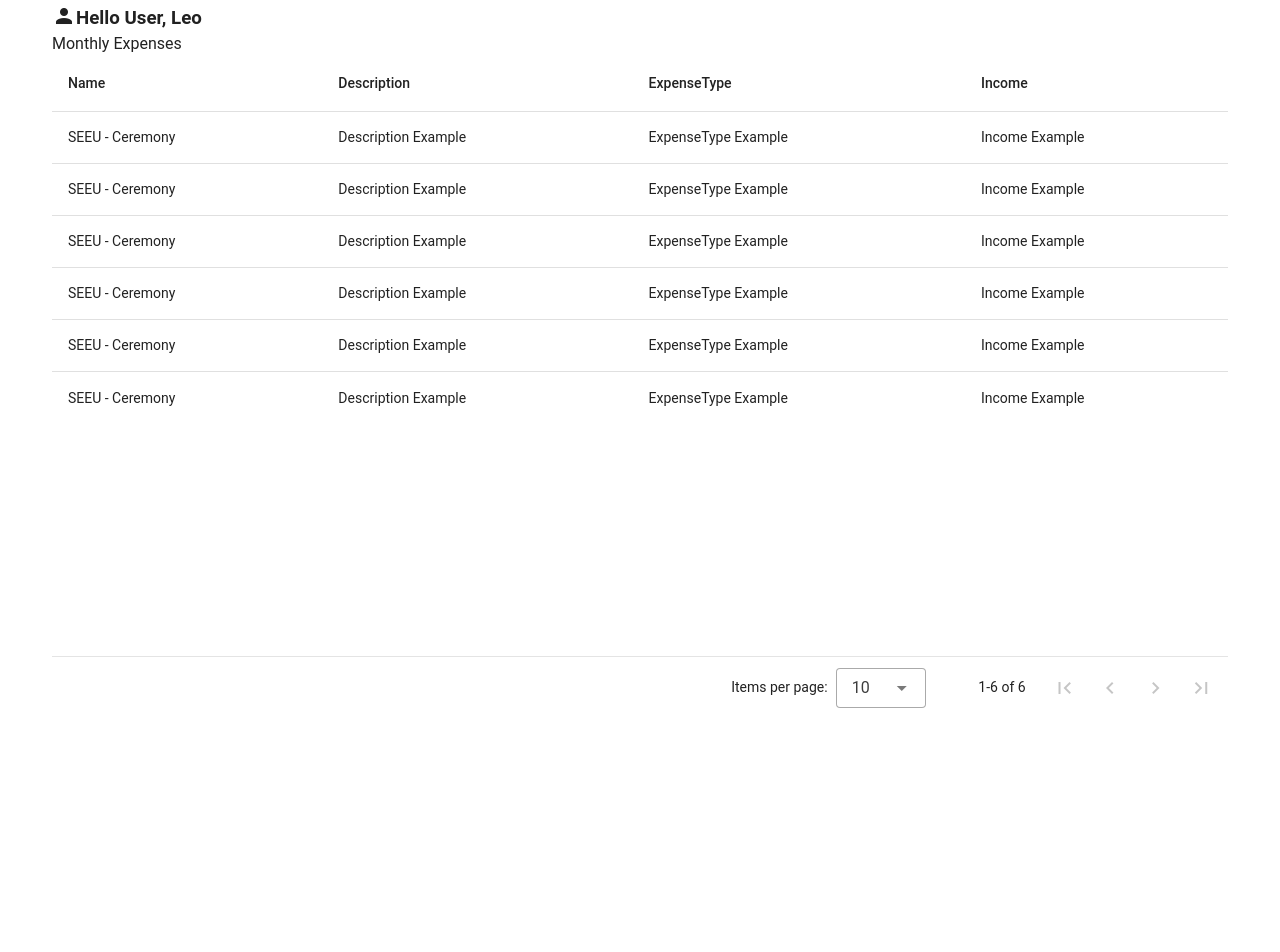
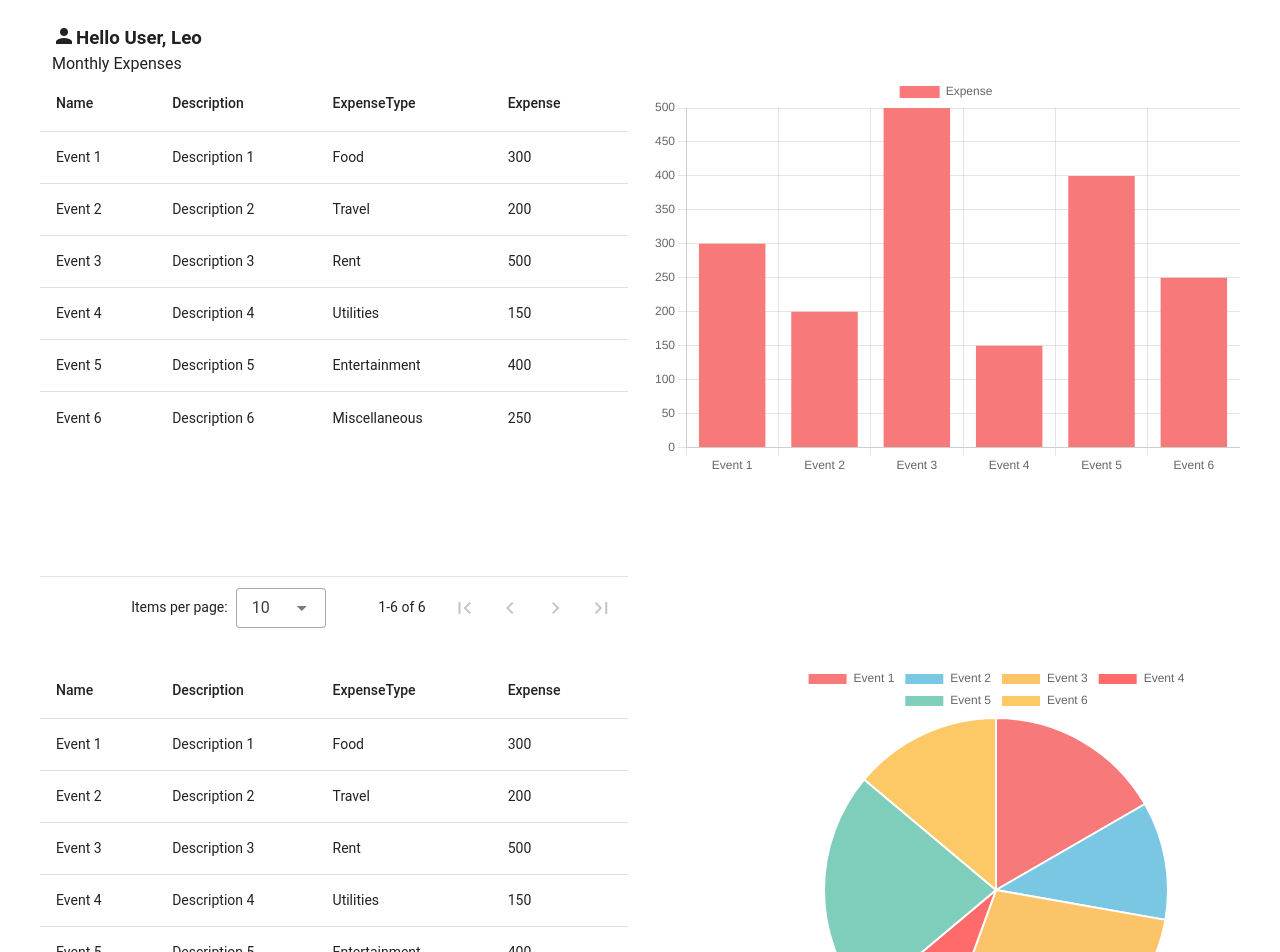
Before and after one commit to nikoladomazetovikj/budget-planner-app, a Vue app: page /dashboard in a window 1280 px wide. Shown: the part 80-1032 px from the top of the page. Before the commit the page ends 819 px from the top, so only its background shows below. Built offline with nearby package versions, Linux system fonts and the light colour scheme.

Commit message:
feat : Graphs , Pie.

```diff
--- a/package.json
+++ b/package.json
@@ -9,9 +9,11 @@
   },
   "dependencies": {
     "@mdi/font": "7.0.96",
+    "chart.js": "^4.4.3",
     "core-js": "^3.34.0",
     "roboto-fontface": "*",
     "vue": "^3.4.0",
+    "vue-chartjs": "^5.3.1",
     "vuetify": "^3.5.0",
     "vuex": "^4.0.2"
   },
--- a/src/App.vue
+++ b/src/App.vue
@@ -1,10 +1,31 @@
 <template>
   <v-app>
-    <v-main>
       <router-view />
-<!--        <Login></Login>-->
-<!--      <Signin></Signin>-->
-    </v-main>
+      <v-app-bar :elevation="2" rounded>
+        <template v-slot:prepend>
+          <v-app-bar-nav-icon></v-app-bar-nav-icon>
+        </template>
+
+        <v-app-bar-title style="font-size:16px;">Budget Planner 1.0</v-app-bar-title>
+
+        <!-- Adding links to the app bar -->
+        <v-spacer></v-spacer>
+        <router-link to="/dashboard">
+          <v-btn color="black">Home</v-btn>
+        </router-link>
+        <router-link to="/expenses">
+          <v-btn color="black">Expenses</v-btn>
+        </router-link>
+        <router-link to="/manageExpenses">
+          <v-btn color="black">Manage Expenses</v-btn>
+        </router-link>
+        <router-link to="/income">
+          <v-btn color="black">Income</v-btn>
+        </router-link>
+        <router-link to="/settings">
+          <v-btn color="black">Settings</v-btn>
+        </router-link>
+      </v-app-bar>
   </v-app>
 </template>
 
--- a/src/components/Dashboard.vue
+++ b/src/components/Dashboard.vue
@@ -1,101 +1,75 @@
 <template>
-  <v-card>
-    <v-layout>
-      <v-app-bar :elevation="2" rounded>
-        <template v-slot:prepend>
-          <v-app-bar-nav-icon></v-app-bar-nav-icon>
-        </template>
-
-        <v-app-bar-title style="font-size:16px;">Budget Planner 1.0</v-app-bar-title>
-
-        <!-- Adding links to the app bar -->
-        <v-spacer></v-spacer>
-        <router-link to="/dashboard">
-          <v-btn color="black">Home</v-btn>
-        </router-link>
-        <router-link to="/expenses">
-          <v-btn color="black">Expenses</v-btn>
-        </router-link>
-        <router-link to="/manageExpenses">
-          <v-btn color="black">Manage Expenses</v-btn>
-        </router-link>
-        <router-link to="/income">
-          <v-btn color="black">Income</v-btn>
-        </router-link>
-        <router-link to="/settings">
-          <v-btn color="black">Settings</v-btn>
-        </router-link>
-      </v-app-bar>
-
-      <v-main>
-      </v-main>
-    </v-layout>
+  <v-card class="mt-16">
+    <!-- App Bar code is commented out -->
   </v-card>
-  <div style="width:95%; margin:auto; padding:20px;">
-    <div class="d-flex align-center">
+  <div class="pa-10">
+    <div class="d-flex align-center ml-3">
       <v-icon class="mt-n1">mdi-account</v-icon>
       <h3>Hello User, Leo</h3>
-      <div></div>
     </div>
-    <div>Monthly Expenses</div>
-
-    <v-data-table :height="pageHeight" :items="items" style="cursor:pointer">
+    <div class="ml-3">Monthly Expenses</div>
+<v-row>
+  <v-col cols="6">
+    <v-data-table height="500" :items="items" style="cursor:pointer">
       <template v-slot:item="{ item }">
         <tr>
           <td>{{ item.name }}</td>
           <td>{{ item.Description }}</td>
           <td>{{ item.ExpenseType }}</td>
-          <td>{{ item.Income }}</td>
+          <td>{{ item.Expense }}</td>
         </tr>
       </template>
     </v-data-table>
+  </v-col>
+  <v-col cols="6">
+    <graph :items="items"></graph>
+  </v-col>
+</v-row>
+
+    <v-row>
+      <v-col cols="6">
+        <v-data-table  height="400" :items="items" style="cursor:pointer">
+          <template v-slot:item="{ item }">
+            <tr>
+              <td>{{ item.name }}</td>
+              <td>{{ item.Description }}</td>
+              <td>{{ item.ExpenseType }}</td>
+              <td>{{ item.Expense }}</td>
+            </tr>
+          </template>
+        </v-data-table>
+      </v-col>
+      <v-col cols="6">
+        <div style="margin-left:100px;">
+          <pie :items="items"></pie>
+        </div>
+
+      </v-col>
+    </v-row>
+
   </div>
 </template>
 
 <script>
 import { mapGetters, mapState } from "vuex";
+import Graph from './Graph.vue';
+import Pie from "@/components/Pie.vue";
 
 export default {
   name: 'BudgetPlanner',
+  components: {
+    Pie,
+    Graph
+  },
   data() {
     return {
       items: [
-        {
-          name: 'SEEU - Ceremony',
-          Description: 'Description Example',
-          ExpenseType: 'ExpenseType Example',
-          Income: 'Income Example',
-        },
-        {
-          name: 'SEEU - Ceremony',
-          Description: 'Description Example',
-          ExpenseType: 'ExpenseType Example',
-          Income: 'Income Example',
-        },
-        {
-          name: 'SEEU - Ceremony',
-          Description: 'Description Example',
-          ExpenseType: 'ExpenseType Example',
-          Income: 'Income Example',
-        },
-        {
-          name: 'SEEU - Ceremony',
-          Description: 'Description Example',
-          ExpenseType: 'ExpenseType Example',
-          Income: 'Income Example',
-        },
-        {
-          name: 'SEEU - Ceremony',
-          Description: 'Description Example',
-          ExpenseType: 'ExpenseType Example',
-          Income: 'Income Example',
-        },
-        {
-          name: 'SEEU - Ceremony',
-          Description: 'Description Example',
-          ExpenseType: 'ExpenseType Example',
-          Income: 'Income Example',
-        },
+        { name: 'Event 1', Description: 'Description 1', ExpenseType: 'Food', Expense: 300 },
+        { name: 'Event 2', Description: 'Description 2', ExpenseType: 'Travel', Expense: 200 },
+        { name: 'Event 3', Description: 'Description 3', ExpenseType: 'Rent', Expense: 500 },
+        { name: 'Event 4', Description: 'Description 4', ExpenseType: 'Utilities', Expense: 150 },
+        { name: 'Event 5', Description: 'Description 5', ExpenseType: 'Entertainment', Expense: 400 },
+        { name: 'Event 6', Description: 'Description 6', ExpenseType: 'Miscellaneous', Expense: 250 }
       ]
     }
   },
--- /dev/null
+++ b/src/components/Graph.vue
@@ -0,0 +1,66 @@
+<template>
+  <Bar
+    id="my-chart-id"
+    :options="chartOptions"
+    :data="chartData"
+  />
+</template>
+
+<script>
+import { Bar } from 'vue-chartjs'
+import { Chart as ChartJS, Title, Tooltip, Legend, BarElement, CategoryScale, LinearScale } from 'chart.js'
+
+ChartJS.register(Title, Tooltip, Legend, BarElement, CategoryScale, LinearScale)
+
+export default {
+  name: 'Graph',
+  components: {Bar},
+  props: {
+    items: {
+      type: Array,
+      required: true
+    }
+  },
+  data() {
+    return {
+      chartData: {
+        labels: [],
+        datasets: [
+          {
+            label: 'Expense',
+            backgroundColor: '#f87979',
+            data: []
+          }
+        ]
+      },
+      chartOptions: {
+        responsive: true,
+        maintainAspectRatio: false
+      }
+    }
+  },
+  watch: {
+    items: {
+      handler(newItems) {
+        this.updateChartData(newItems);
+      },
+      immediate: true
+    }
+  },
+  methods: {
+    updateChartData(items) {
+      const labels = items.map(item => item.name);
+      const expenseData = items.map(item => item.Expense);
+
+      this.chartData.labels = labels;
+      this.chartData.datasets[0].data = expenseData;
+    }
+  }
+}
+</script>
+
+<style scoped>
+#my-chart-id {
+  max-height: 400px; /* Adjust this value as needed */
+}
+</style>
--- /dev/null
+++ b/src/components/Pie.vue
@@ -0,0 +1,70 @@
+<template>
+  <div class="pie-chart-container">
+    <Pie
+      id="pie-chart"
+      :options="pieChartOptions"
+      :data="pieChartData"
+    />
+  </div>
+</template>
+
+<script>
+import { Pie } from 'vue-chartjs'
+import { Chart as ChartJS, Title, Tooltip, Legend, ArcElement } from 'chart.js'
+
+ChartJS.register(Title, Tooltip, Legend, ArcElement)
+
+export default {
+  name: 'Pie.vue',
+  components: { Pie },
+  props: {
+    items: {
+      type: Array,
+      required: true
+    }
+  },
+  data() {
+    return {
+      pieChartData: {
+        labels: [],
+        datasets: [
+          {
+            label: 'Expense',
+            backgroundColor: ['#f87979', '#7ac7e3', '#fcc468', '#ff6b6b', '#7fcdbb', '#fdc966'],
+            data: []
+          }
+        ]
+      },
+      pieChartOptions: {
+        responsive: true,
+        maintainAspectRatio: false
+      }
+    }
+  },
+  watch: {
+    items: {
+      handler(newItems) {
+        this.updateChartData(newItems);
+      },
+      immediate: true
+    }
+  },
+  methods: {
+    updateChartData(items) {
+      const labels = items.map(item => item.name);
+      const expenseData = items.map(item => item.Expense);
+
+      this.pieChartData.labels = labels;
+      this.pieChartData.datasets[0].data = expenseData;
+    }
+  }
+}
+</script>
+
+<style scoped>
+.pie-chart-container {
+  width: 1000px;
+  max-width: 100%;
+  min-height:400px ;
+}
+</style>
--- a/src/store/index.js
+++ b/src/store/index.js
@@ -16,7 +16,7 @@ const store = createStore({
   },
   actions: {
     updateScreenHeight({ commit }) {
-      commit('SET_SCREEN_HEIGHT', window.innerHeight - 200);
+      commit('SET_SCREEN_HEIGHT', window.innerHeight - 800);
     }
   },
   getters: {
```
